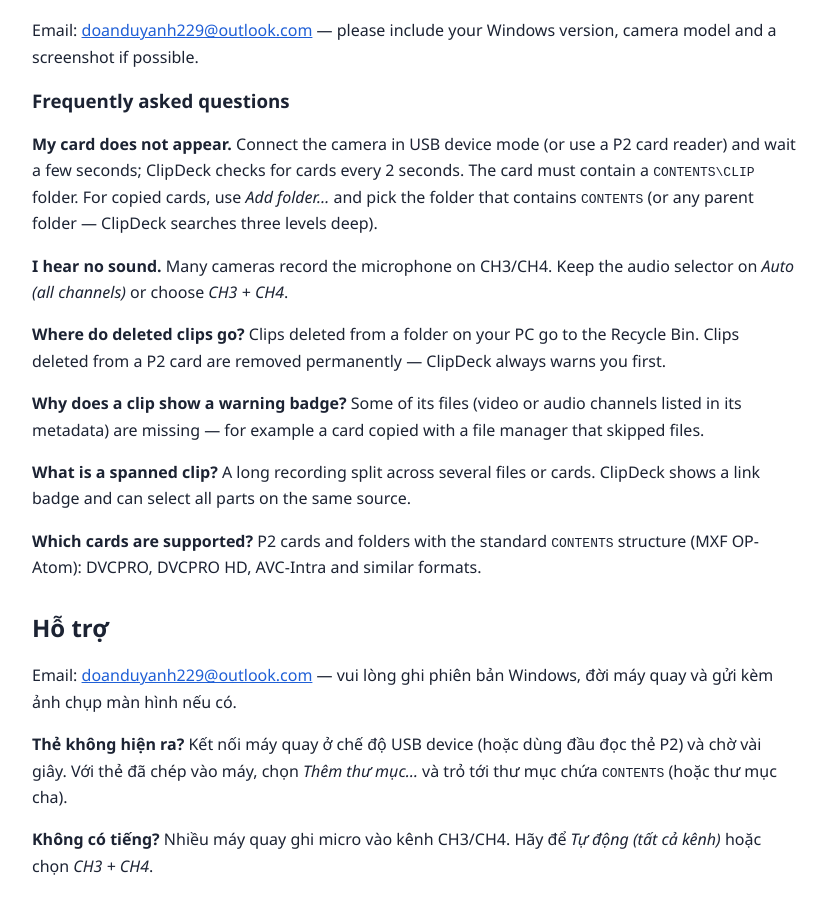
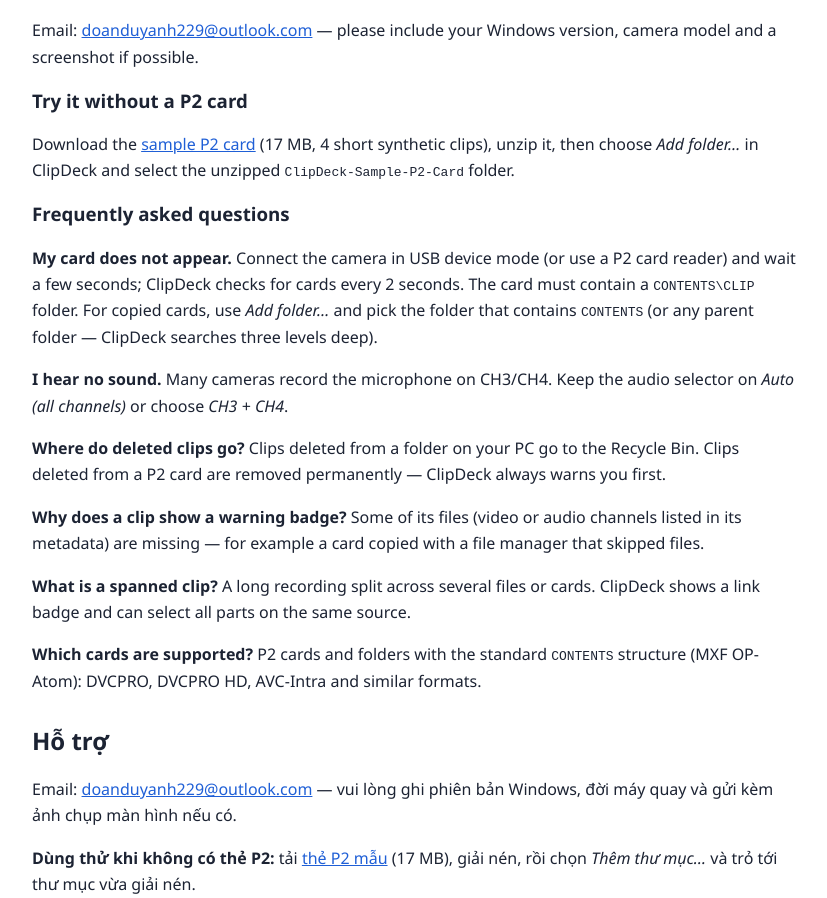
Before and after one commit to doanthaiuyen8-ops/clipdeck, a plain HTML site: page support.html in a window 1280 px wide. Shown: the part 259-1157 px from the top of the page, without its empty margins (224-1051 px from the left). Drawn offline with Linux system fonts and the light colour scheme.

Commit message:
Add sample P2 card download for testing without a card

```diff
--- a/support.html
+++ b/support.html
@@ -12,6 +12,8 @@
 <section lang="en">
 <h1>Support</h1>
 <p>Email: <a href="mailto:doanduyanh229@outlook.com">doanduyanh229@outlook.com</a> — please include your Windows version, camera model and a screenshot if possible.</p>
+<h3>Try it without a P2 card</h3>
+<p>Download the <a href="assets/ClipDeck-Sample-P2-Card.zip">sample P2 card</a> (17 MB, 4 short synthetic clips), unzip it, then choose <em>Add folder…</em> in ClipDeck and select the unzipped <code>ClipDeck-Sample-P2-Card</code> folder.</p>
 <h3>Frequently asked questions</h3>
 <p><strong>My card does not appear.</strong> Connect the camera in USB device mode (or use a P2 card reader) and wait a few seconds; ClipDeck checks for cards every 2 seconds. The card must contain a <code>CONTENTS\CLIP</code> folder. For copied cards, use <em>Add folder…</em> and pick the folder that contains <code>CONTENTS</code> (or any parent folder — ClipDeck searches three levels deep).</p>
 <p><strong>I hear no sound.</strong> Many cameras record the microphone on CH3/CH4. Keep the audio selector on <em>Auto (all channels)</em> or choose <em>CH3 + CH4</em>.</p>
@@ -23,6 +25,7 @@
 <section id="vi" lang="vi">
 <h2>Hỗ trợ</h2>
 <p>Email: <a href="mailto:doanduyanh229@outlook.com">doanduyanh229@outlook.com</a> — vui lòng ghi phiên bản Windows, đời máy quay và gửi kèm ảnh chụp màn hình nếu có.</p>
+<p><strong>Dùng thử khi không có thẻ P2:</strong> tải <a href="assets/ClipDeck-Sample-P2-Card.zip">thẻ P2 mẫu</a> (17 MB), giải nén, rồi chọn <em>Thêm thư mục…</em> và trỏ tới thư mục vừa giải nén.</p>
 <p><strong>Thẻ không hiện ra?</strong> Kết nối máy quay ở chế độ USB device (hoặc dùng đầu đọc thẻ P2) và chờ vài giây. Với thẻ đã chép vào máy, chọn <em>Thêm thư mục…</em> và trỏ tới thư mục chứa <code>CONTENTS</code> (hoặc thư mục cha).</p>
 <p><strong>Không có tiếng?</strong> Nhiều máy quay ghi micro vào kênh CH3/CH4. Hãy để <em>Tự động (tất cả kênh)</em> hoặc chọn <em>CH3 + CH4</em>.</p>
 <p><strong>Clip đã xóa đi đâu?</strong> Xóa trong thư mục trên máy → vào Thùng rác. Xóa trên thẻ P2 → xóa vĩnh viễn (ClipDeck luôn cảnh báo trước).</p>
```
Also changed, not shown: 1 other file.
